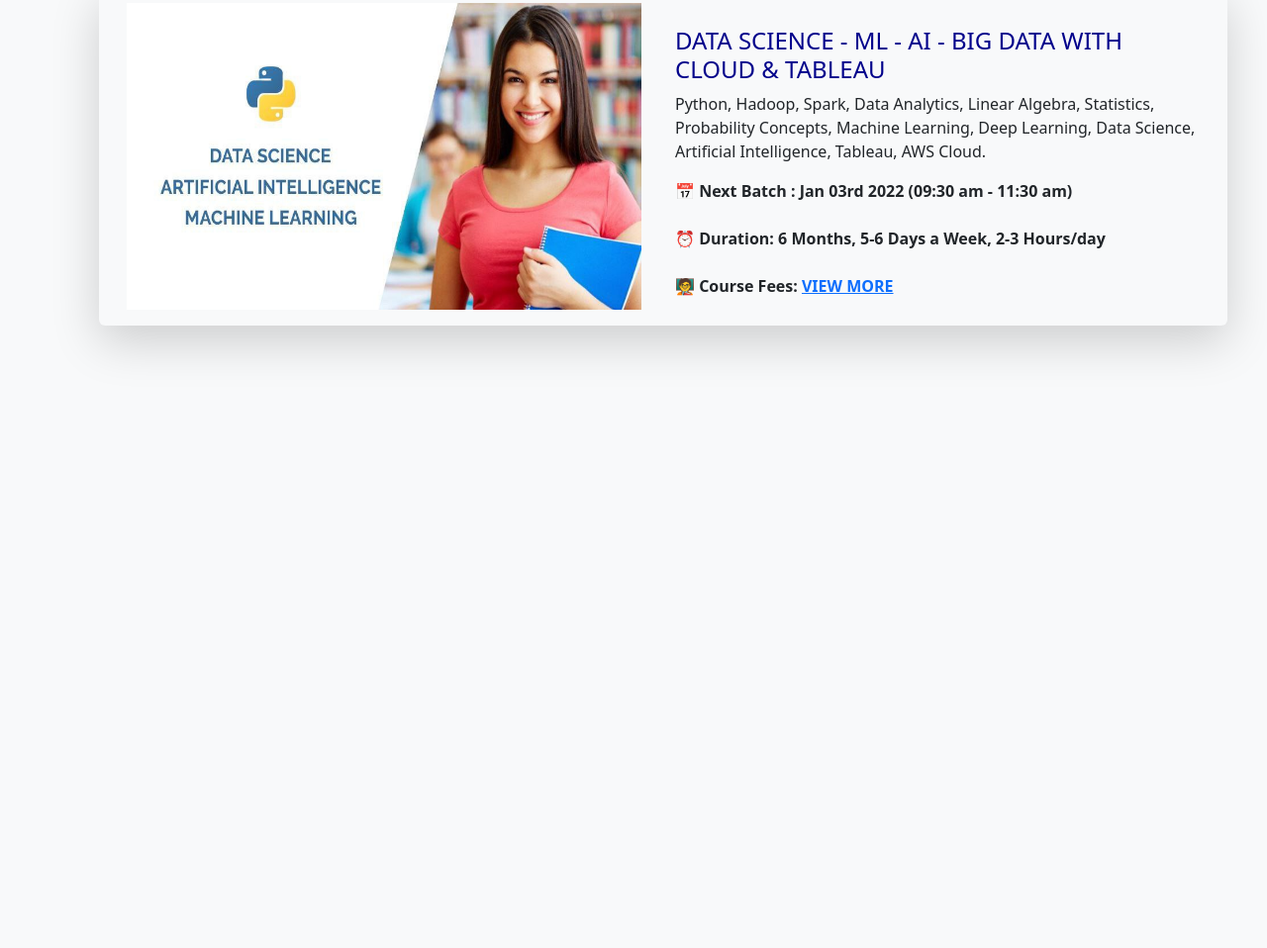
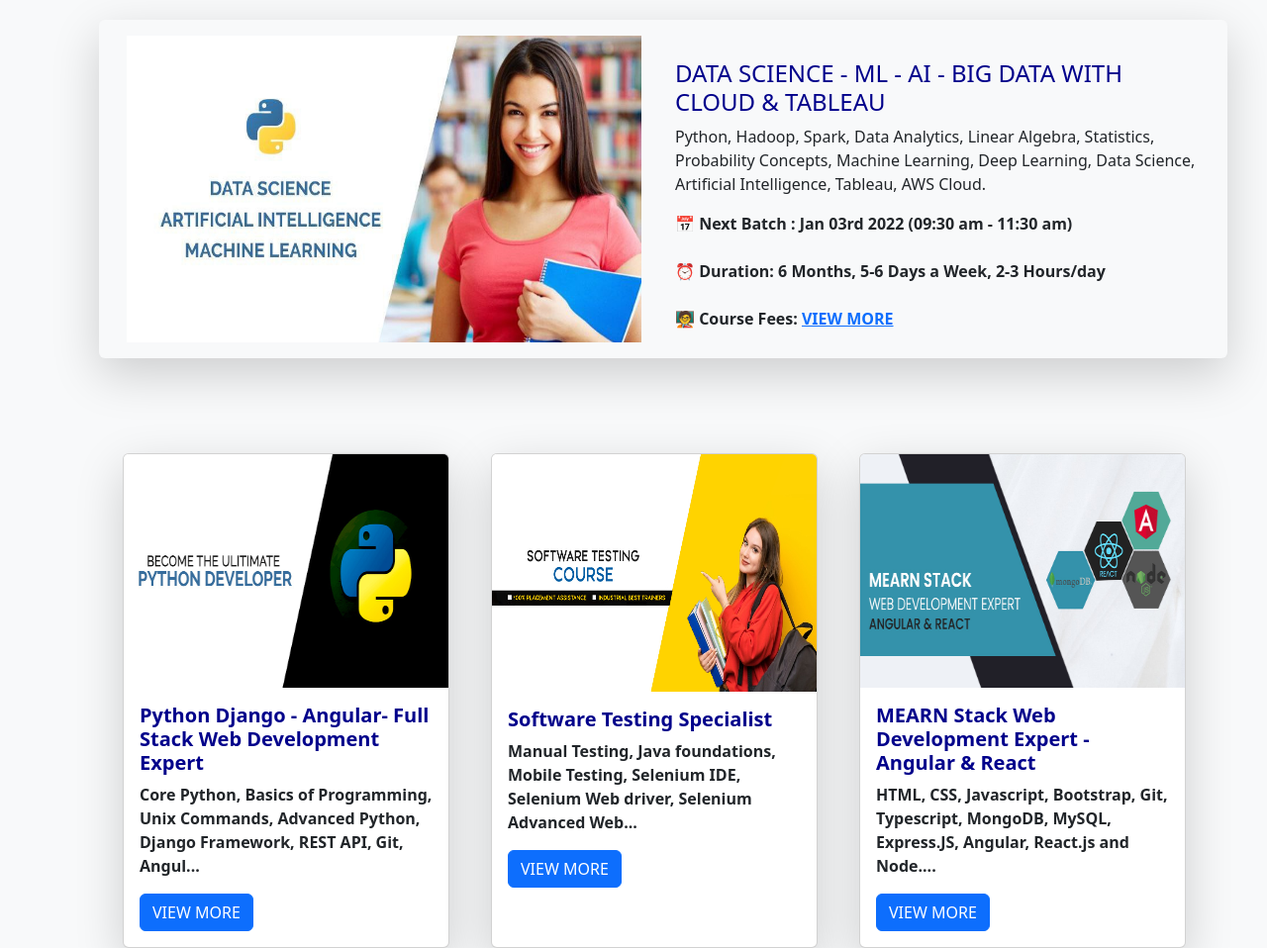
Before and after one commit to Kajahussain123/luminar1, a plain HTML site: page work2.html in a window 1280 px wide. Shown: the part 1366-2324 px from the top of the page at 99% size. Before the commit the page ends 1791 px from the top, so only its background shows below. Drawn offline with nearby package versions, Linux system fonts and the light colour scheme.

Commit message:
initial commit

```diff
--- a/work2.html
+++ b/work2.html
@@ -10,6 +10,9 @@
     <script src="https://cdn.jsdelivr.net/npm/bootstrap@5.3.0/dist/js/bootstrap.bundle.min.js"
         integrity="sha384-geWF76RCwLtnZ8qwWowPQNguL3RmwHVBC9FhGdlKrxdiJJigb/j/68SIy3Te4Bkz"
         crossorigin="anonymous"></script>
+    <link rel="stylesheet" href="https://cdnjs.cloudflare.com/ajax/libs/font-awesome/6.4.0/css/all.min.css"
+        integrity="sha512-iecdLmaskl7CVkqkXNQ/ZH/XLlvWZOJyj7Yy7tcenmpD1ypASozpmT/E0iPtmFIB46ZmdtAc9eNBvH0H/ZpiBw=="
+        crossorigin="anonymous" referrerpolicy="no-referrer" />
     <style>
         img {
             height: 500px;
@@ -19,11 +22,35 @@
             display: flex;
             align-items: center;
         }
+
+        .card:hover {
+
+
+            color: black;
+            cursor: pointer;
+            transform: scale(1.03);
+            transition: all 1s ease;
+            box-shadow: 10px;
+        }
+
+        .python:hover {
+            color: black;
+            cursor: pointer;
+            transform: scale(1.03);
+            transition: all 1s ease;
+
+        }
     </style>
 </head>
 
+
+<h4 style="background-color: blue; color: white; font-size: small; height: 25px;">Have Any Question ? <span> <a class=""
+            style="color: white;" href=""> +91 8086 651 651</a></span> <span class="" style="margin-left: 775px;"><i
+            class="fa-solid fa-phone fa-3" style="color: white;  "></i> <a style="color: white; " href="">
+            +91 8086 651 651 </a> <i class="fa-solid fa-envelope fa-3"  style="color: white;  "></i><a style="color: white;" href="">contact@luminartechnolab.com </a></span></h4>
+
 <body class="bg-light">
-    <nav class="navbar navbar-expand-lg bg-body-tertiary">
+    <nav class="navbar navbar-expand-lg bg-body-tertiary sticky-top">
         <div class="container-fluid">
             <img src="./images/download__1_-removebg-preview.png" alt="" class="" style="width: 280px; height: 57px;">
             <a class="navbar-brand" href="#"></a>
@@ -162,33 +189,39 @@
             </div>
         </div>
     </div>
-    <div class="row container bg-white " style="width: auto; margin-left: 100px; ">
-        <div class="col-6">
+    <div class="row container bg-white  " style="width: auto; margin-left: 100px; ">
+        <div class="col-lg-6 col-md-12 col-md-12 ">
             <h1 class="" style="color: darkblue;"> Luminar Technolab Pvt Ltd</h1>
             <h4 class="" style="color: rgb(198, 161, 232);">CIN: U80220KL2021PTC071578</h4> <br>
             <p>Luminar Technolab is an IT Finishing School located near Infopark - Cochin, focused on providing
                 advanced level software training to Students and by helping them to get placed in IT companies. We are a
-            team of IT professionals who have experience in IT sector for more than 15 plus years. Our fresher’s career
+                team of IT professionals who have experience in IT sector for more than 15 plus years. Our fresher’s
+                career
                 foster programs are Big Data Training, Data Science Training, Data Analytics Training, Python Training,
-            Software Testing Training & Selenium Training in Cochin, Kerala are designed in such a way to match with the
-            current industry requirements. Our Vision is to provide 100% placements to students those who enroll with us
+                Software Testing Training & Selenium Training in Cochin, Kerala are designed in such a way to match with
+                the
+                current industry requirements. Our Vision is to provide 100% placements to students those who enroll
+                with us
                 for our specialized courses. </p>
-            <button class="btn btn-primary rounded-pill " type="submit" style="height: 50px; width: 150px;">Learn More</button>
+            <button class="btn btn-primary rounded-pill " type="submit" style="height: 50px; width: 150px;">Learn
+                More</button>
         </div>
-        <div class="col-6">
+        <div class="col-lg-6 col-md-12 col-md-12 ">
             <img src="./images/qq-removebg-preview.png" alt="">
         </div>
     </div><br><br>
     <h2 class="text-center" style="color: darkblue;">OUR <span style="color: rgb(238, 12, 159);">COURSES</span></h2>
     <br>
 
-<div class="row container bg-white shadow-lg p-3 mb-5 bg-body-tertiary rounded" style="width: auto; margin-left: 100px;">
-    <div class="col-6">
+    <div class="python  row container bg-white shadow-lg p-3 mb-5 bg-body-tertiary rounded col-lg-3 col-md-4 c0l-sm-6"
+        style="width: auto; margin-left: 100px;">
+        <div class=" col-lg-6 col-md-12 col-md-12">
             <img src="./images/photo_6152115007832308226_y.jpg" alt="" style="width: 520px; height: 310px;">
         </div>
-    <div class="col-6 "><br>
+        <div class=" col-lg-6 col-md-12 col-md-12"><br>
             <h3 class="fs-4 " style="color: darkblue;"> DATA SCIENCE - ML - AI - BIG DATA WITH CLOUD & TABLEAU </h3>
-<p>Python, Hadoop, Spark, Data Analytics, Linear Algebra, Statistics, Probability Concepts, Machine Learning, Deep Learning, Data Science, Artificial Intelligence, Tableau, AWS Cloud.</p>
+            <p>Python, Hadoop, Spark, Data Analytics, Linear Algebra, Statistics, Probability Concepts, Machine
+                Learning, Deep Learning, Data Science, Artificial Intelligence, Tableau, AWS Cloud.</p>
 
             📅<b> Next Batch : Jan 03rd 2022 (09:30 am - 11:30 am) <br> <br>
 
@@ -199,7 +232,49 @@
     </div>
     <br>
     <br>
+    <section>
+        <div class="row container bg-light" style="margin-left: 100px;"> <br> <br>
+            <div class=" col-lg-4 col-md-6 col-md-12  " id="p1">
+                <div class="card shadow-lg" style="width: 330px; height: 500px;">
+                    <img src="./images/python-1588143191.jpg" class="card-img-top" alt="..." style="height: 272px;">
+                    <div class="card-body">
+                        <h5 class="card-title " style="color: darkblue;"><b>Python Django - Angular- Full Stack Web
+                                Development Expert</b></h5>
+                        <p class="card-text"> <b>Core Python, Basics of Programming, Unix Commands, Advanced Python,
+                                Django
+                                Framework, REST API, Git, Angul... </b></p>
+                        <a href="#" class="btn btn-primary">VIEW MORE</a>
+                    </div>
+                </div>
+            </div>
+            <div class="col-lg-4 col-md-6 col-md-12 ">
+                <div class="card shadow-lg" style="width: 330px; height: 500px;">
+                    <img src="./images/st-1588580359.jpg" class="card-img-top" alt="..." style="height: 240px;">
+                    <div class="card-body">
+                        <h5 class="card-title" style="color: darkblue;"><b>Software Testing Specialist</b></h5>
+                        <p class="card-text"> <b>Manual Testing, Java foundations, Mobile Testing, Selenium IDE,
+                                Selenium Web
+                                driver, Selenium Advanced Web... </b></p>
+                        <a href="#" class="btn btn-primary">VIEW MORE</a>
+                    </div>
 
+                </div>
+            </div>
+            <div class="col-lg-4 col-md-6 col-md-12 ">
+                <div class="card shadow-lg" style="width: 330px; height: 500px;">
+                    <img src="./images/ms-1623825586.jpg" class="card-img-top" style="height: 400px;" alt="...">
+                    <div class="card-body">
+                        <h5 class="card-title" style="color: darkblue;"><b>MEARN Stack Web Development Expert - Angular
+                                & React</b></h5>
+                        <p class="card-text"> <b>HTML, CSS, Javascript, Bootstrap, Git, Typescript, MongoDB, MySQL,
+                                Express.JS,
+                                Angular, React.js and Node....</b></p>
+                        <a href="#" class="btn btn-primary">VIEW MORE</a>
+                    </div>
+
+                </div>
+            </div>
+    </section>
 </body>
 
 </html>
```
Also changed, not shown: images/IMG-20180719-WA0020.jpg (added), images/crocuses-6a.jpg (added), images/ms-1623825586.jpg (added), images/python-1588143191.jpg (added), images/st-1588580359.jpg (added). Lines whose indentation alone changed are shown as unchanged.
